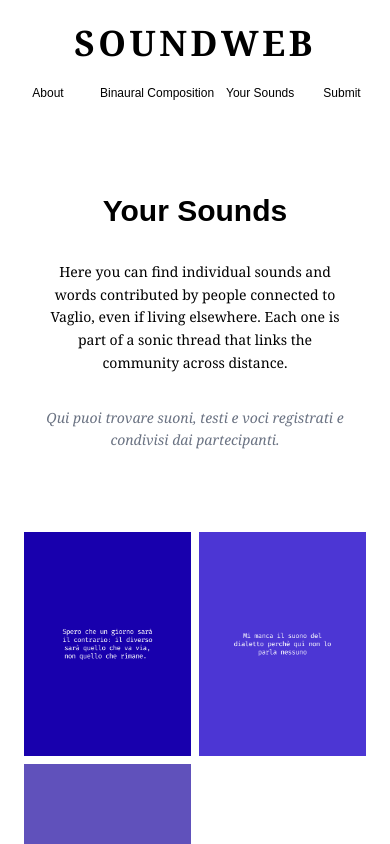
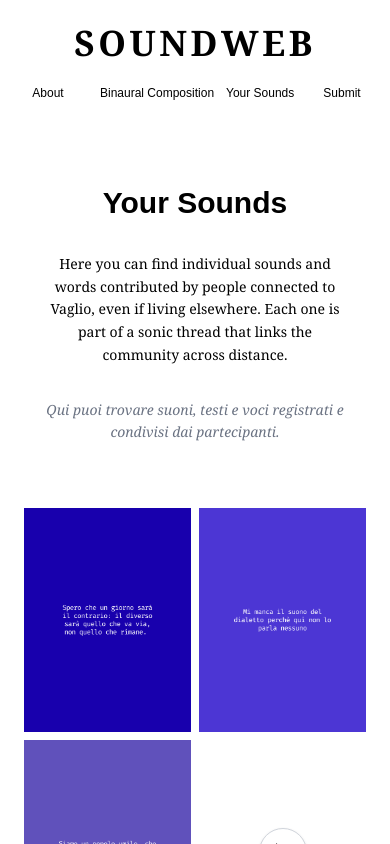
Before and after one commit to alexcode15/soundweb, a Next.js app: page /your-sounds in a window 390 px wide. Shown: the top 844 px of the page. Built offline with nearby package versions, Linux system fonts and the light colour scheme.

Commit message:
Move Your Sounds overlay title up by one more line (-mt-10) and reduce space between text and grid (mb-8) on mobile

```diff
--- a/src/app/your-sounds/page.tsx
+++ b/src/app/your-sounds/page.tsx
@@ -71,8 +71,8 @@ export default function YourSounds() {
   </div>
   {/* Mobile title and text, centered and aligned */}
   <div className="w-full flex flex-col items-center justify-center md:hidden">
-    <div className="max-w-xl w-full mt-8 px-6 mb-12 flex flex-col items-center justify-center">
-  <h2 className="text-3xl font-bold -mt-8 mb-8 text-center md:mt-24">Your Sounds</h2>
+  <div className="max-w-xl w-full mt-8 px-6 mb-8 flex flex-col items-center justify-center">
+  <h2 className="text-3xl font-bold -mt-10 mb-8 text-center md:mt-24">Your Sounds</h2>
       <p className="text-sm leading-relaxed text-black mb-8 text-center font-serif">
   Here you can find individual sounds and words contributed by people connected to Vaglio, even if living elsewhere. Each one is part of a sonic thread that links the community across distance.
       </p>
```
